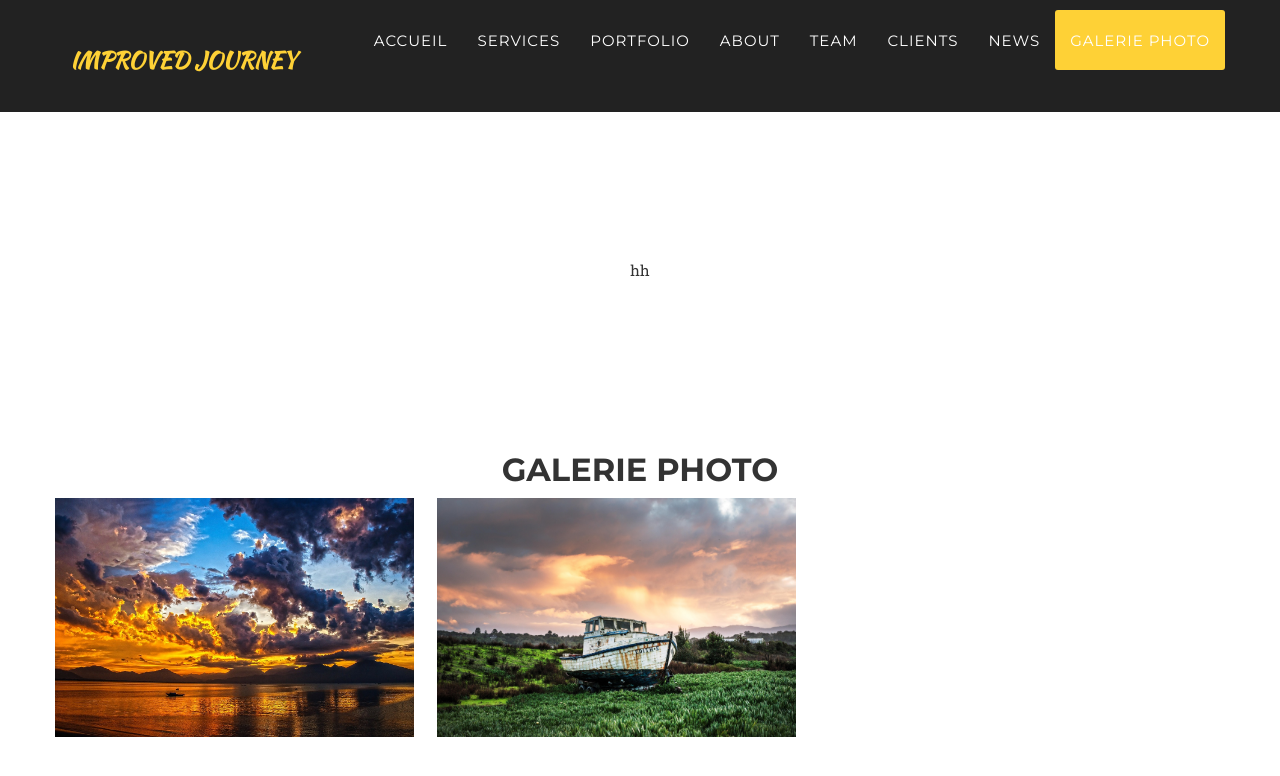
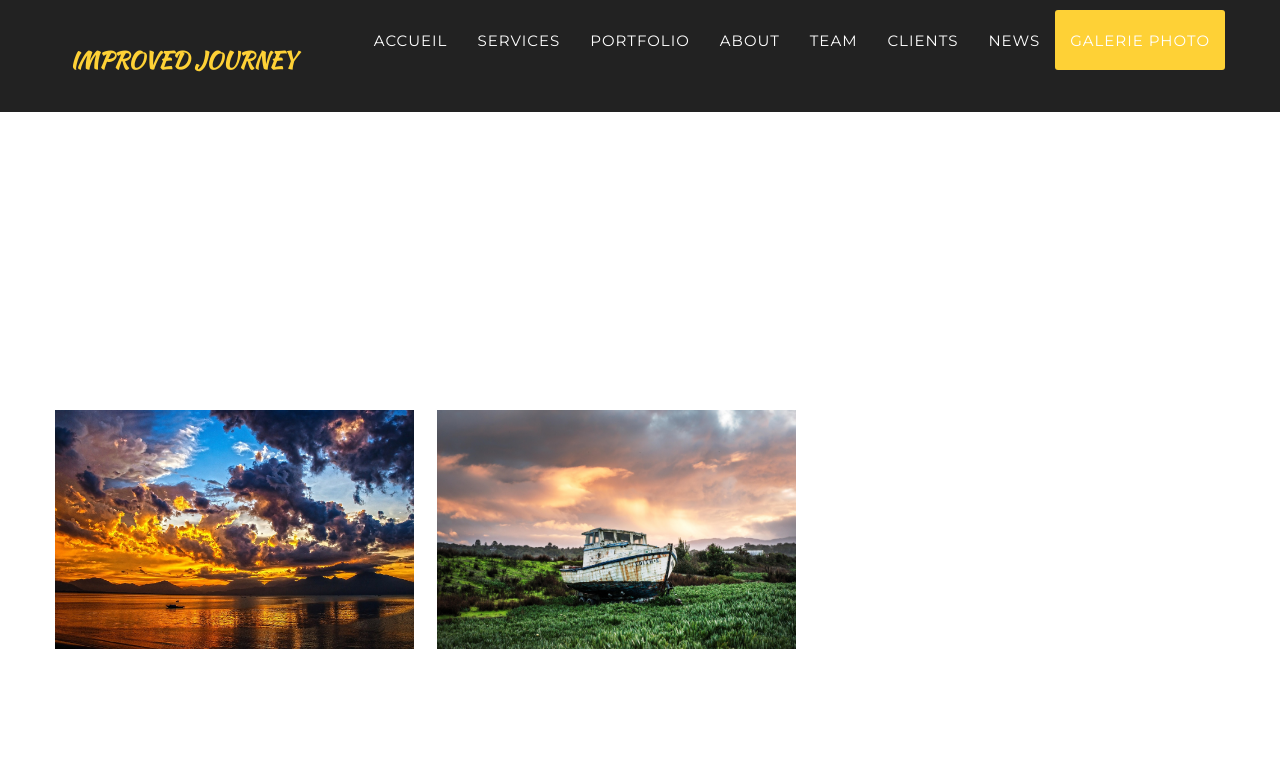
Before and after one commit to scoutscathedralevolcan/improved-journey-jekyll-test, a Jekyll site: the page built from galerie-photo/index.html, in a window 1280 px wide and 900 px high, scrolled down 515 px. Shown: the top 776 px of the window. Built offline with Jekyll 4.4.1, drawn with Linux system fonts in a browser that asks for light colours; nearby versions of some CDN libraries; some web fonts are replaced.

Commit message:
reformat text

```diff
--- a/_includes/galerie-collection.html
+++ b/_includes/galerie-collection.html
@@ -6,27 +6,18 @@
     <link rel="stylesheet" href="{{ "/css/magnificpopup.css" | prepend: site.baseurl }}">
     <link rel="stylesheet" href="{{ "/css/galeries.css" | prepend: site.baseurl }}">
 </head>
-hh
-
 <body class="gallery">
-
   <section id="content" role="main">
     <div class="wrapper">
-
-			<h2>{{page.title}}</h2>
-
       <!-- Gallery __-->
       <div class="gallery masonry-gallery">
-
 	{% for image in page.images %}
-
 	  <figure class="gallery-item">
 	    <figure class="effect-selena">
 	      <header class='gallery-icon'>
-
 		<a href="{{ site.url }}{{ site.baseurl }}{{ image.gallery-folder }}">
-<img src="{{ site.url }}{{ site.baseurl }}{{ image.image_path }}"></a>
-
+		  <img src="{{ site.url }}{{ site.baseurl }}{{ image.image_path }}">
+		</a>
 	      </header>
 	      <figcaption class='gallery-caption'>
 		<div class="entry-summary">
@@ -36,15 +27,10 @@ hh
 	      </figcaption>
 	    </figure>
 	  </figure>
-
 	{% endfor %}
-
       </div>
-
     </div><!-- END .wrapper -->
   </section>
-
-
 
 <!-- jQuery -->
 
```
Also changed, not shown: _includes/galerie-masonry.html (+4 -8 lines), _includes/galerie.html (+2 -9 lines). Lines whose indentation alone changed are shown as unchanged.
